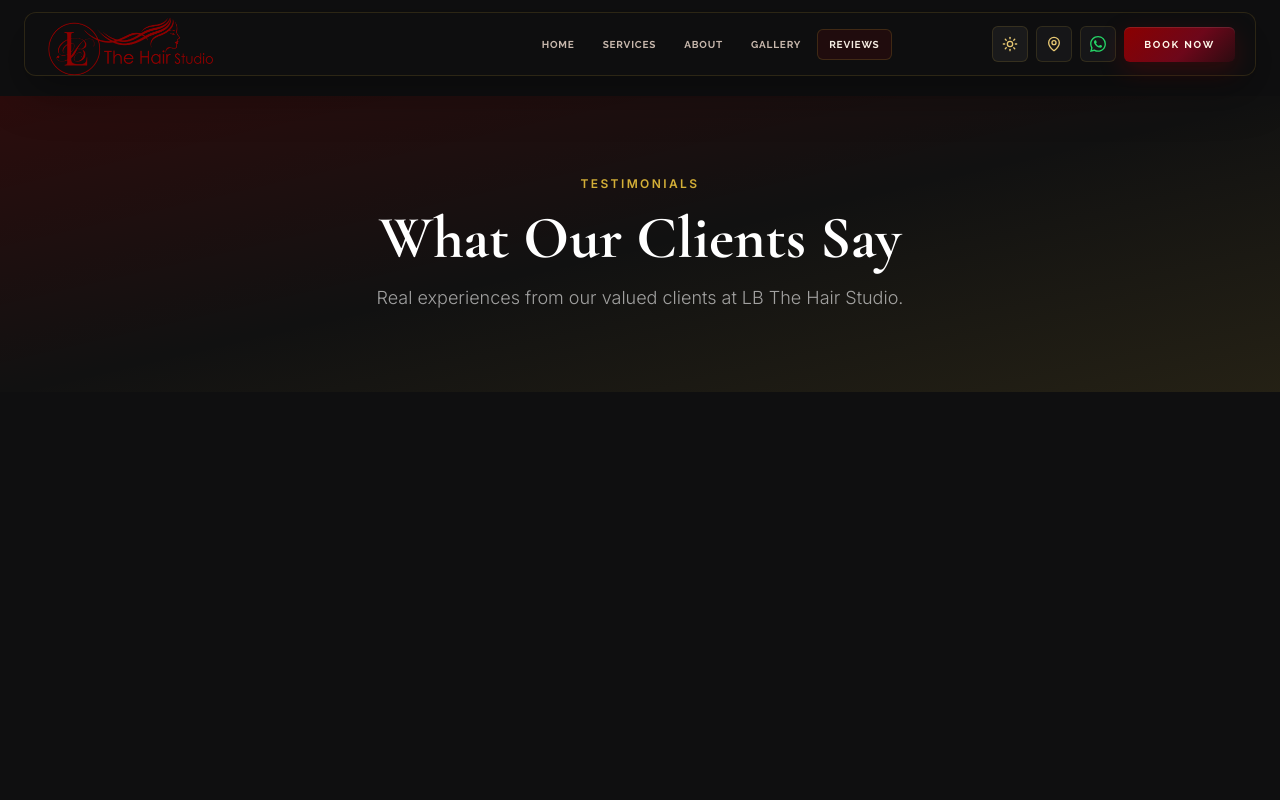
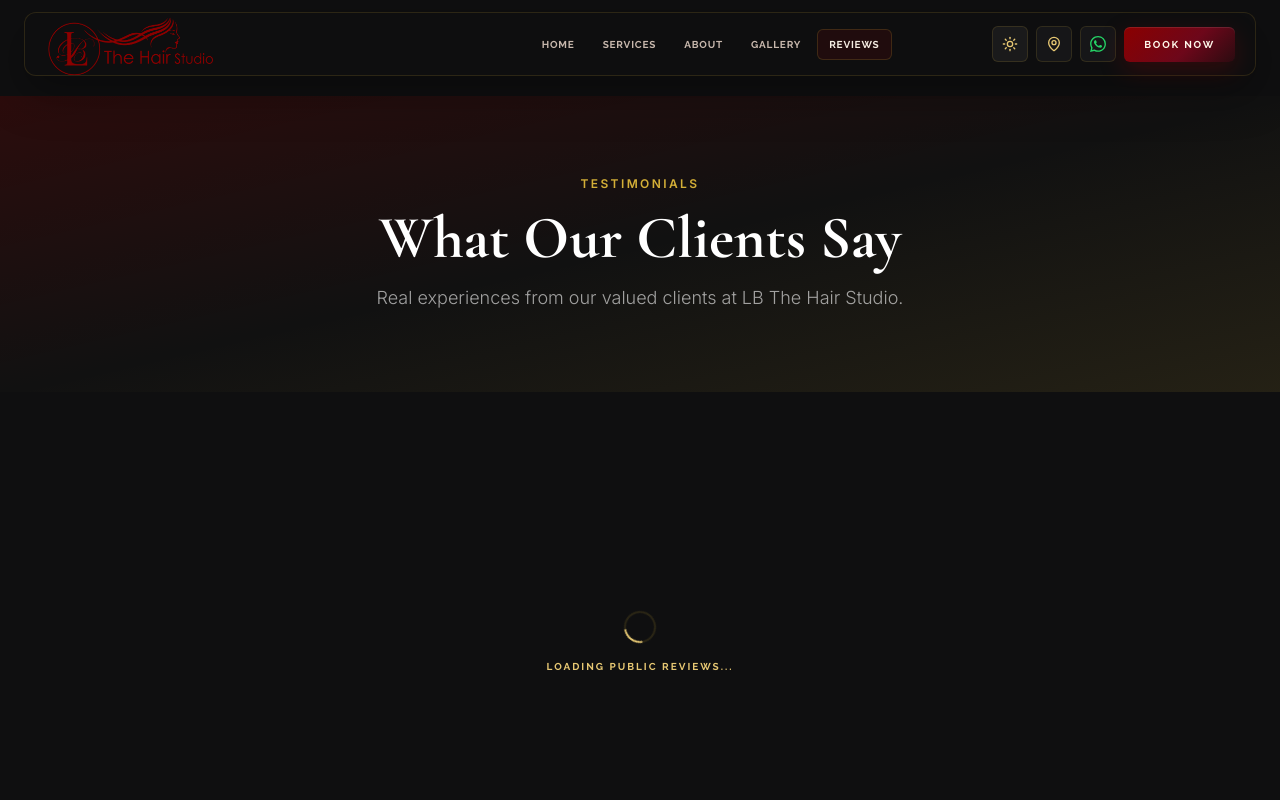
Before and after one commit to Om-shukla-12/lb-the-hair-studio, a Next.js app: page /reviews in a window 1280 px wide. Shown: the top 800 px of the page. Built offline with nearby package versions, Linux system fonts and the light colour scheme.

Commit message:
Ui changes

```diff
--- a/src/app/globals.css
+++ b/src/app/globals.css
@@ -206,6 +206,14 @@
 }
 
 /* ─── GLOBAL BASE ─── */
+html {
+  background-color: #0F0F10; /* dark default — prevents black flash before JS loads */
+  scroll-behavior: smooth;
+}
+html[data-theme="light"] {
+  background-color: #F9F7F3;
+}
+
 html, body {
   background-color: var(--bg);
   color: var(--text);
--- a/src/app/reviews/page.tsx
+++ b/src/app/reviews/page.tsx
@@ -4,10 +4,29 @@ import TopNavBar from "@/components/layout/TopNavBar";
 import Footer from "@/components/layout/Footer";
 import { motion } from "framer-motion";
 import Script from "next/script";
+import { useState, useEffect, useRef } from "react";
 
 
 
 export default function Reviews() {
+  const [isLoading, setIsLoading] = useState(true);
+  const widgetRef = useRef<HTMLDivElement>(null);
+
+  useEffect(() => {
+    const observer = new MutationObserver((mutations) => {
+      if (widgetRef.current && widgetRef.current.children.length > 0) {
+        setIsLoading(false);
+        observer.disconnect();
+      }
+    });
+
+    if (widgetRef.current) {
+      observer.observe(widgetRef.current, { childList: true, subtree: true });
+    }
+
+    return () => observer.disconnect();
+  }, []);
+
   return (
     <>
       <TopNavBar />
@@ -44,8 +63,14 @@ export default function Reviews() {
         </section>
 
         {/* Google Reviews Widget */}
-        <section className="max-w-7xl mx-auto px-4 md:px-8 py-16 min-h-[500px]">
-          <div className="elfsight-app-0c49a052-f991-40b3-a464-02f607783705" data-elfsight-app-lazy></div>
+        <section className="max-w-7xl mx-auto px-4 md:px-8 py-16 min-h-[500px] relative">
+          {isLoading && (
+            <div className="absolute inset-0 flex flex-col items-center justify-center pointer-events-none z-0">
+              <div className="h-8 w-8 animate-spin rounded-full border-2 mb-4" style={{ borderColor: "var(--border)", borderTopColor: "var(--accent-text)" }} />
+              <p className="text-[10px] tracking-[0.2em] uppercase font-bold" style={{ color: "var(--accent-text)", fontFamily: "var(--font-raleway)" }}>loading public reviews...</p>
+            </div>
+          )}
+          <div ref={widgetRef} className="elfsight-app-0c49a052-f991-40b3-a464-02f607783705 relative z-10 w-full" data-elfsight-app-lazy></div>
         </section>
       </main>
       <Footer />
--- a/src/components/sections/HeroSection.tsx
+++ b/src/components/sections/HeroSection.tsx
@@ -39,16 +39,16 @@ export default function HeroSection() {
         className="absolute inset-0 -z-10"
         style={{
           background: `
-            var(--hero-overlay-h, linear-gradient(90deg, rgba(15,15,16,0.90) 0%, rgba(15,15,16,0.65) 42%, rgba(15,15,16,0.22) 100%)),
-            var(--hero-overlay-v, linear-gradient(180deg, rgba(15,15,16,0.18) 0%, rgba(15,15,16,0.72) 78%, #0F0F10 100%))
+            var(--hero-overlay-h, linear-gradient(90deg, rgba(15,15,16,0.55) 0%, rgba(15,15,16,0.30) 42%, rgba(15,15,16,0.05) 100%)),
+            var(--hero-overlay-v, linear-gradient(180deg, rgba(15,15,16,0.05) 0%, rgba(15,15,16,0.40) 78%, #0F0F10 100%))
           `,
         }}
       />
       {/* Fallback per-theme overlay via CSS class */}
       <style>{`
         :root {
-          --hero-overlay-h: linear-gradient(90deg, rgba(15,15,16,0.90) 0%, rgba(15,15,16,0.65) 42%, rgba(15,15,16,0.22) 100%);
-          --hero-overlay-v: linear-gradient(180deg, rgba(15,15,16,0.18) 0%, rgba(15,15,16,0.72) 78%, var(--bg) 100%);
+          --hero-overlay-h: linear-gradient(90deg, rgba(15,15,16,0.55) 0%, rgba(15,15,16,0.30) 42%, rgba(15,15,16,0.05) 100%);
+          --hero-overlay-v: linear-gradient(180deg, rgba(15,15,16,0.05) 0%, rgba(15,15,16,0.40) 78%, var(--bg) 100%);
         }
       `}</style>
 
--- a/src/components/sections/ReviewsWidget.tsx
+++ b/src/components/sections/ReviewsWidget.tsx
@@ -2,8 +2,27 @@
 
 import Script from "next/script";
 import { motion } from "framer-motion";
+import { useState, useEffect, useRef } from "react";
 
 export default function ReviewsWidget() {
+  const [isLoading, setIsLoading] = useState(true);
+  const widgetRef = useRef<HTMLDivElement>(null);
+
+  useEffect(() => {
+    const observer = new MutationObserver((mutations) => {
+      if (widgetRef.current && widgetRef.current.children.length > 0) {
+        setIsLoading(false);
+        observer.disconnect();
+      }
+    });
+
+    if (widgetRef.current) {
+      observer.observe(widgetRef.current, { childList: true, subtree: true });
+    }
+
+    return () => observer.disconnect();
+  }, []);
+
   return (
     <section
       className="relative overflow-hidden px-4 py-12 md:px-8 md:py-18"
@@ -36,11 +55,17 @@ export default function ReviewsWidget() {
           whileInView={{ opacity: 1 }}
           viewport={{ once: true }}
           transition={{ duration: 0.8, delay: 0.2 }}
-          className="min-h-[400px]"
+          className="min-h-[400px] relative"
         >
+          {isLoading && (
+            <div className="absolute inset-0 flex flex-col items-center justify-center pointer-events-none z-0">
+              <div className="h-8 w-8 animate-spin rounded-full border-2 mb-4" style={{ borderColor: "var(--border)", borderTopColor: "var(--accent-text)" }} />
+              <p className="text-[10px] tracking-[0.2em] uppercase font-bold" style={{ color: "var(--accent-text)", fontFamily: "var(--font-raleway)" }}>loading public reviews...</p>
+            </div>
+          )}
           {/* Elfsight Google Reviews | Lb the hair studio */}
           <Script src="https://elfsightcdn.com/platform.js" strategy="lazyOnload" />
-          <div className="elfsight-app-cff80c6c-abd1-4f3b-bd0a-6353f6c883a5" data-elfsight-app-lazy></div>
+          <div ref={widgetRef} className="elfsight-app-cff80c6c-abd1-4f3b-bd0a-6353f6c883a5 relative z-10 w-full" data-elfsight-app-lazy></div>
         </motion.div>
       </div>
     </section>
```
Also changed, not shown: src/app/layout.tsx (indentation only).
